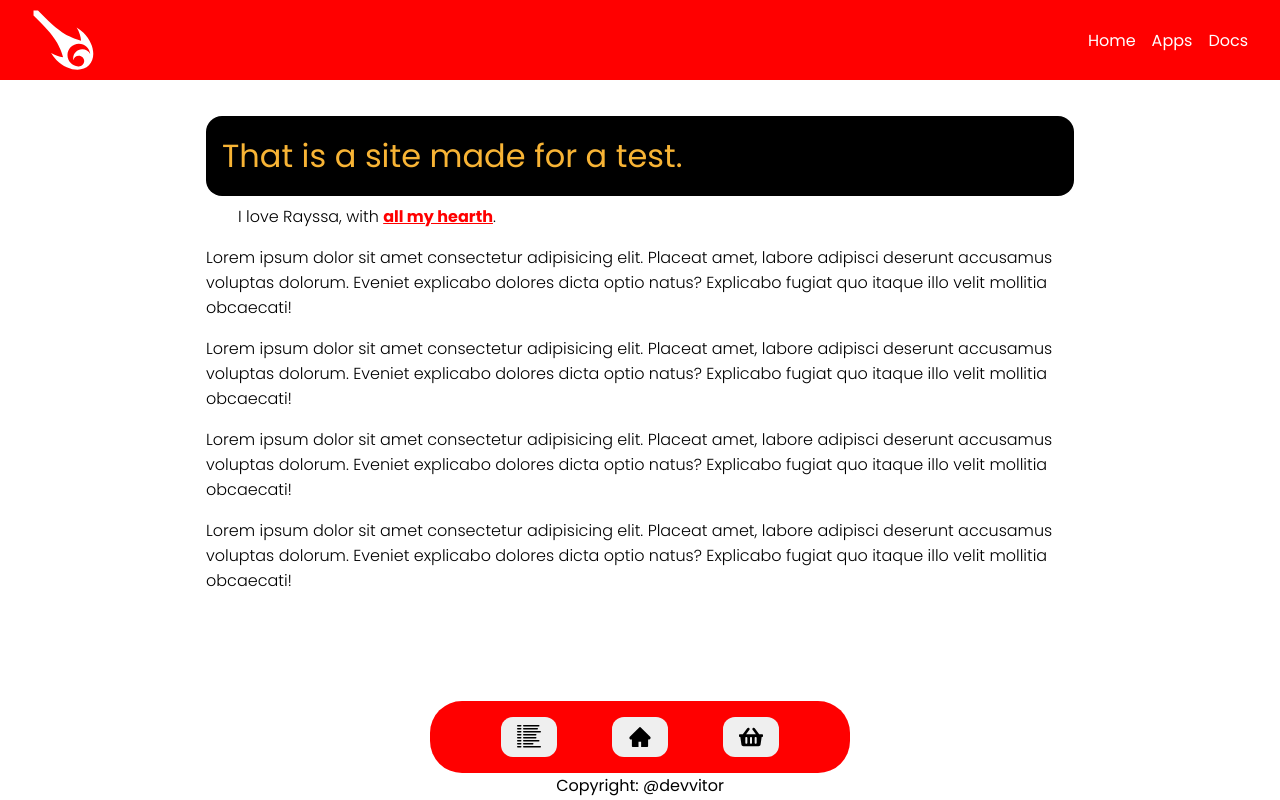
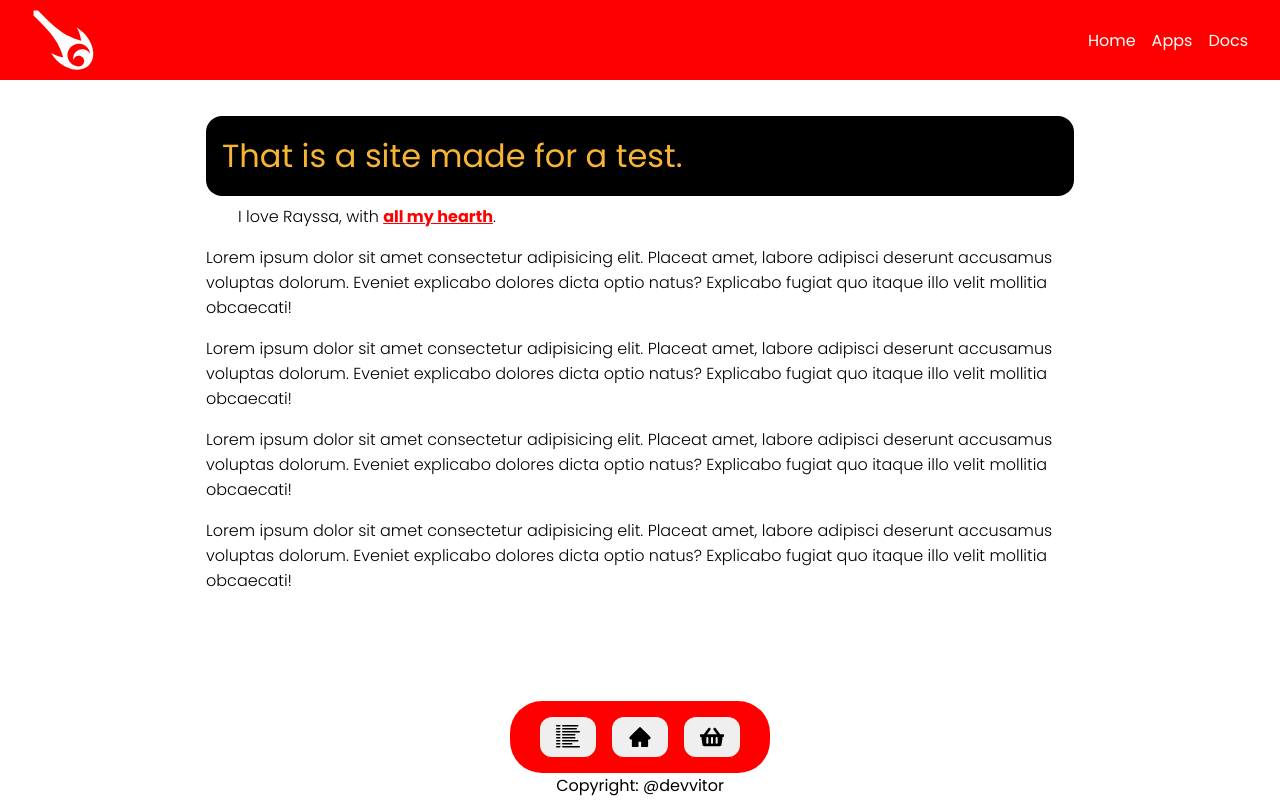
Before and after one commit to vitorhcesar/sass-test, a Next.js app: page / in a window 1280 px wide. Built offline with nearby package versions, Linux system fonts and the light colour scheme.

Commit message:
Sétimo commit

```diff
--- a/src/app/globals.scss
+++ b/src/app/globals.scss
@@ -85,16 +85,16 @@ footer {
 
   width: 100%;
 
-  padding-inline: 1rem;
   div {
     display: flex;
     border-radius: 2rem;
-    justify-content: space-evenly;
+    justify-content: center;
+    gap: 1rem;
     background: red;
     padding: 1rem;
 
     width: 100%;
-    max-width: 420px;
+    max-width: 260px;
 
     button {
       display: flex;
```
